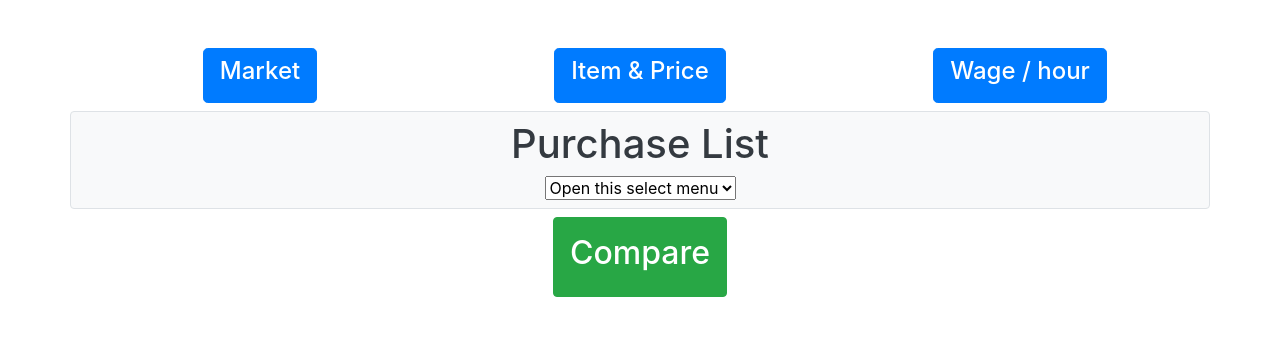
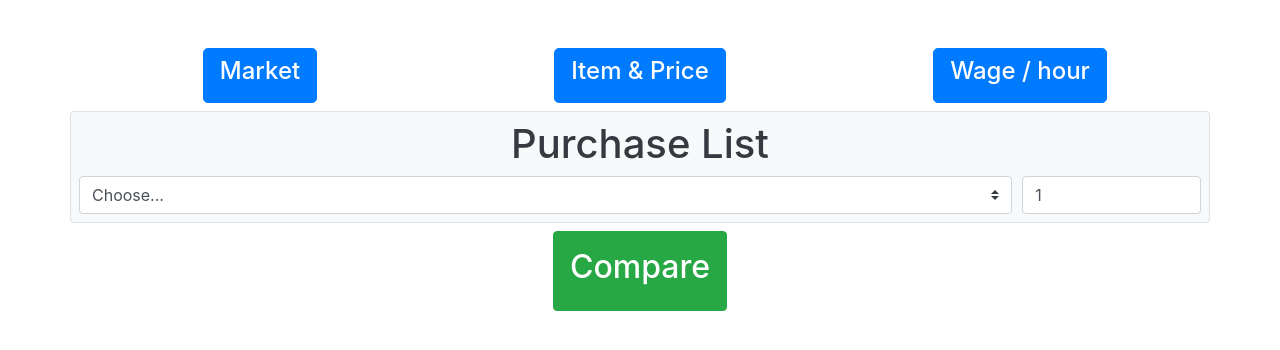
Before and after one commit to rodolfofrainer/appCarol, a Django app: page / in a window 1280 px wide. Shown: the part 80-430 px from the top of the page. Run offline with Django 4.2, Linux system fonts and the light colour scheme.

Commit message:
update home page styles

```diff
--- a/calculator/templates/home.html
+++ b/calculator/templates/home.html
@@ -4,34 +4,53 @@
 <div class="container mt-5">
     <div class="row justify-content-center">
       <div class="col-sm text-center">
+        <a href={% url 'market_page' %}>
           <button type="button" class="btn btn-primary btn-lg"><h4>Market</h4></button>
+        </a>
       </div>
       <div class="col-sm text-center">
+        <a href={% url 'create_item' %}>
           <button type="button" class="btn btn-primary btn-lg"><h4>Item & Price</h4></button>
+        </a>
       </div>
       <div class="col-sm text-center">
+        <a href={% url 'mywage_page' %}>
           <button type="button" class="btn btn-primary btn-lg"><h4>Wage / hour</h4></button>
+        </a>
       </div>
     </div>
   </div>
 
-  <div class="container">
+  <div class="container bg-light mt-2 p-2 border rounded">
       <div class="row">
-      <div class="col-sm text-center bg-light mt-2 p-2 border rounded">
+          <div class="col-sm text-center ">
               <h1 class="text-dark">Purchase List</h1>
-        <select class="form-select" data-mdb-placeholder="Example placeholder" aria-label="Default select example">
-          <option selected>Open this select menu</option>
+          </div>
+      </div>
+        <form>
+            {% csrf_token %}
+            <div class="form-row">
+                <div class="col">
+                    <select class="custom-select" id="inputGroupSelect01">
+                        <option selected>Choose...</option>
                         <option value="1">One</option>
                         <option value="2">Two</option>
                         <option value="3">Three</option>
                     </select>
                 </div>
+                <div class="col-md-2 form-outline">
+                  <input type="number" id="typeNumber" class="form-control" min='0' value='1'/>
+              </div>
+            </div>
+        </form>
+      </div>
   </div>
 
   <div class="container">
     <div class="row justify-content-center mt-2">
-        <div class="col-md-3 text-center">
+        <div class="col-md-3 text-center"><a href={% url 'comparison_page'%}>
             <button type="button" class="btn btn-success p-3"><h2>Compare</h2></button>
+        </a>
         </div>
     </div>
   </div>
```
Lines whose indentation alone changed are shown as unchanged.
